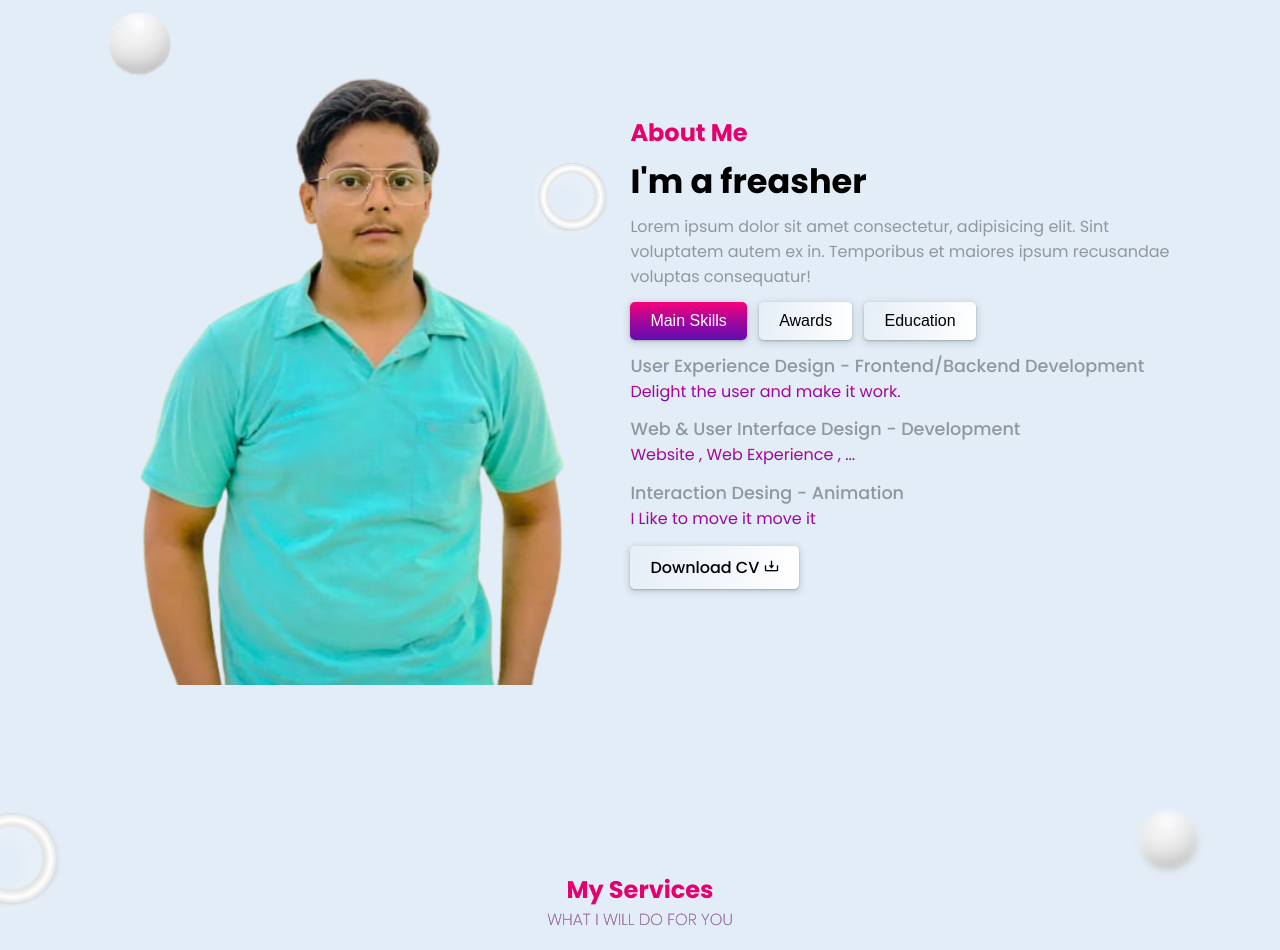
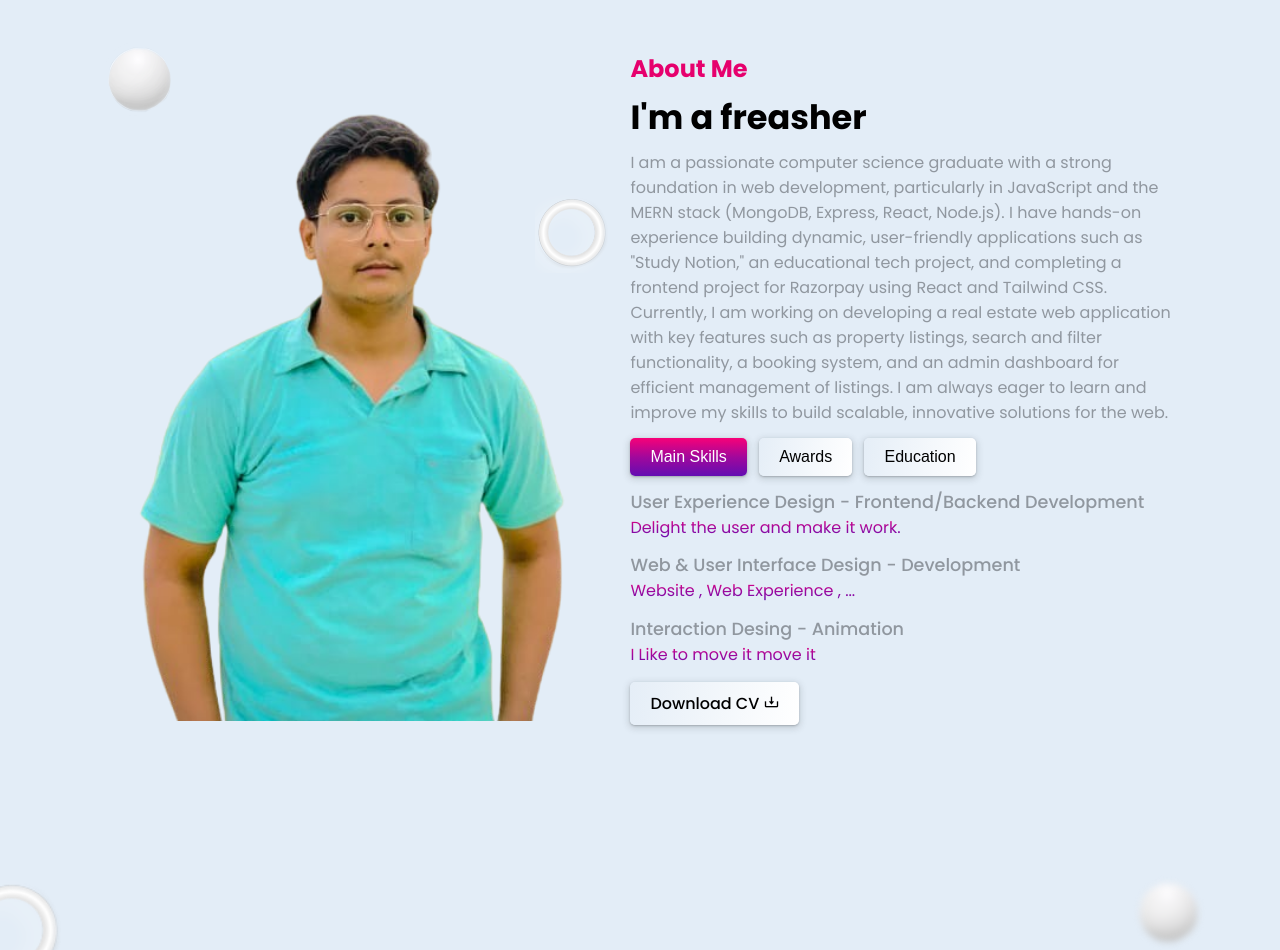
Before and after one commit to Matloob333/Portfolio, a plain HTML site: page index.html in a window 1280 px wide. Shown: the part 913-1863 px from the top of the page. Drawn offline with nearby package versions, Linux system fonts and the light colour scheme; animation ran at ten frames a second.

Commit message:
chnage about

```diff
--- a/index.html
+++ b/index.html
@@ -90,7 +90,11 @@
         <div class="about-content">
             <h2 class="heading">About Me</h2>
             <h3>I'm a freasher </h3>
-            <p>Lorem ipsum dolor sit amet consectetur, adipisicing elit. Sint voluptatem autem ex in. Temporibus et maiores ipsum recusandae voluptas consequatur!</p>
+            <p>I am a passionate computer science graduate with a strong foundation in web development, particularly in JavaScript and the MERN stack (MongoDB, Express, React, Node.js). I have hands-on experience building dynamic, user-friendly applications such as "Study Notion," an educational tech project, and completing a frontend project for Razorpay using React and Tailwind CSS.
+
+                Currently, I am working on developing a real estate web application with key features such as property listings, search and filter functionality, a booking system, and an admin dashboard for efficient management of listings.
+
+                I am always eager to learn and improve my skills to build scalable, innovative solutions for the web.</p>
             <div class="about-btn">
                 <button class="active">Main Skills</button>
                 <button>Awards</button>
```
